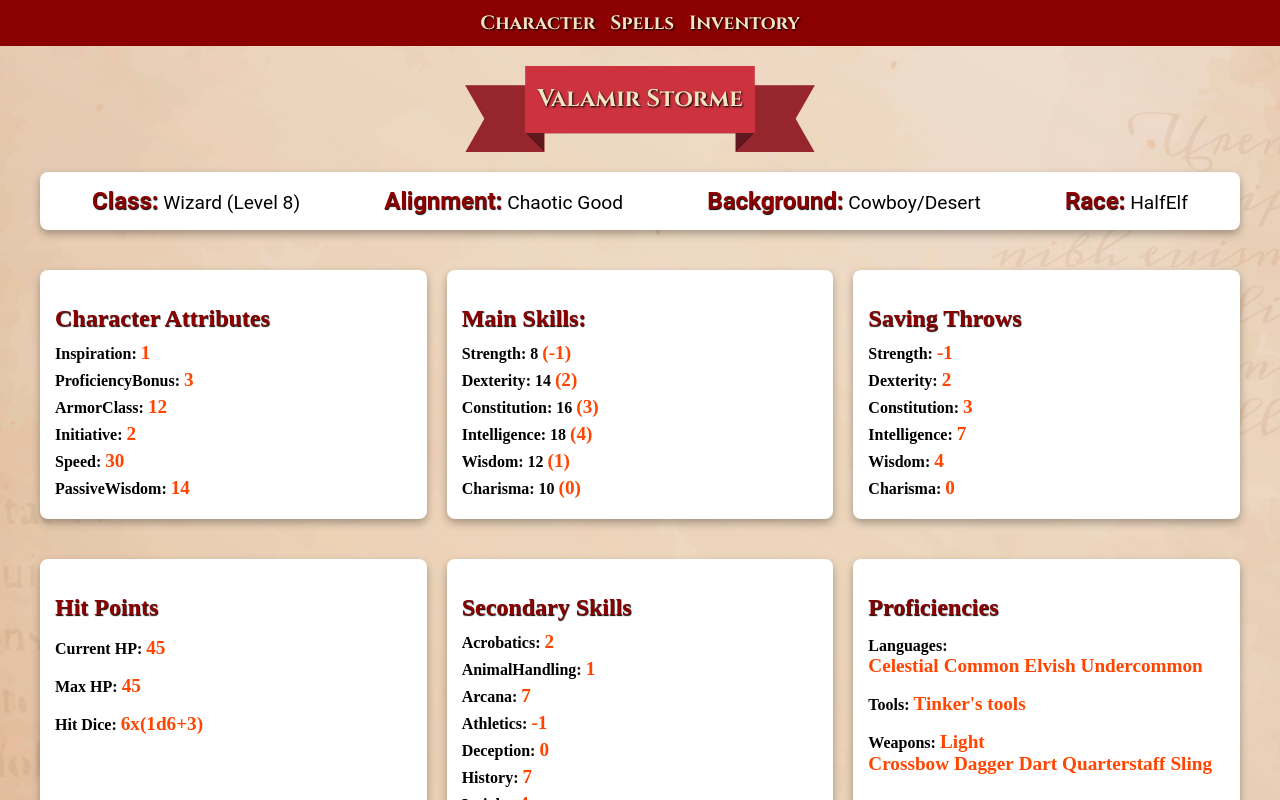
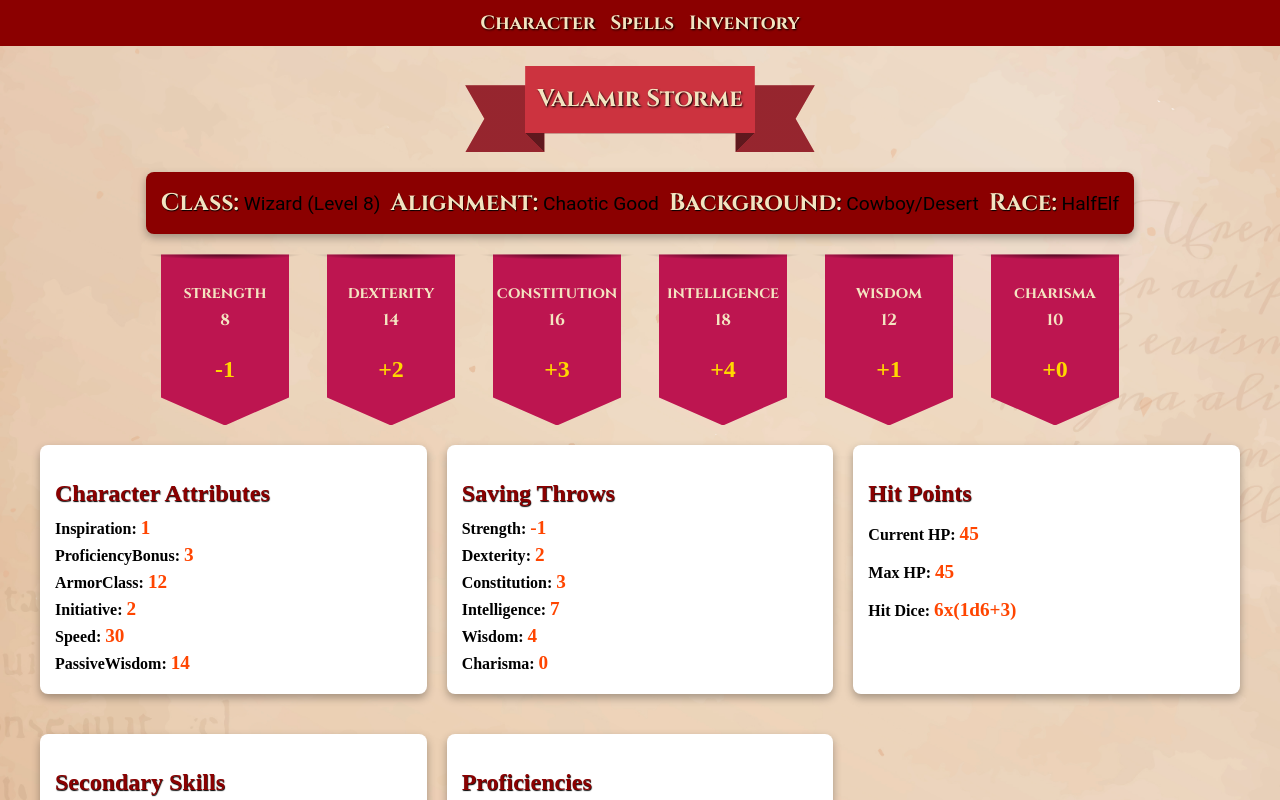
Before and after one commit to frodkata/character-sheet, a React (Create React App) app: page / in a window 1280 px wide. Shown: the top 800 px of the page. Built offline with nearby package versions, Linux system fonts and the light colour scheme.

Commit message:
Enhance CharacterPage layout by updating MainSkills component and adding RibbonSkill component; modify styles for improved visual appeal

```diff
--- a/src/components/characterSheet/CharacterTitle.tsx
+++ b/src/components/characterSheet/CharacterTitle.tsx
@@ -11,7 +11,7 @@ const styles: { [key: string]: React.CSSProperties } = {
 		marginBottom: "20px",
 		boxShadow: "0 4px 8px rgba(0, 0, 0, 0.3)",
 		borderRadius: "8px",
-		backgroundColor: "#fff",
+		backgroundColor: "#8b0000", // Dark red for a magical feel
 		display: "flex", // Use flexbox for horizontal alignment
 		justifyContent: "space-around", // Space out the items evenly
 		alignItems: "center", // Align items vertically in the center
@@ -24,7 +24,8 @@ const styles: { [key: string]: React.CSSProperties } = {
 		fontFamily: "'Roboto', sans-serif", // Clean and modern font for details
 	},
 	label: {
-		color: "#8b0000",
+		color: "#f4e4c1", // Parchment-like text color
+		fontFamily: "'Cinzel', serif", // Fantasy-style font
 		fontSize: "1.5rem",
 		fontWeight: "bold",
 		marginBottom: "10px",
--- a/src/components/characterSheet/MainSkills.tsx
+++ b/src/components/characterSheet/MainSkills.tsx
@@ -1,17 +1,14 @@
 import React from "react";
 import { MainSkills as MainSkillsModel } from "../../models/MainSheet";
+import RibbonSkill from "./RibbonSkill";
 
-interface MainStatsProps {
+interface MainSkillsProps {
 	mainSkills: MainSkillsModel;
 }
 
 const styles: { [key: string]: React.CSSProperties } = {
 	section: {
-		padding: "15px",
 		marginBottom: "20px",
-		boxShadow: "0 4px 8px rgba(0, 0, 0, 0.3)",
-		borderRadius: "8px",
-		backgroundColor: "#fff",
 	},
 	heading: {
 		color: "#8b0000",
@@ -19,36 +16,30 @@ const styles: { [key: string]: React.CSSProperties } = {
 		fontWeight: "bold",
 		marginBottom: "10px",
 		textShadow: "0.5px 0.5px 1px #000",
+		textAlign: "center",
 	},
-	list: {
-		listStyleType: "none",
-		padding: 0,
-		margin: 0,
-	},
-	listItem: {
-		marginBottom: "5px",
-	},
-	statValue: {
-		color: "#FF4500",
-		fontWeight: "bold",
-		fontSize: "1.2rem",
+	ribbonContainer: {
+		display: "flex", // Arrange RibbonSkill components in a row
+		justifyContent: "space-around", // Space them evenly
+		alignItems: "center", // Align them vertically
+		flexWrap: "wrap", // Allow wrapping on smaller screens
+		gap: "10px", // Add spacing between ribbons
 	},
 };
 
-const MainSkills: React.FC<MainStatsProps> = ({ mainSkills }) => {
+const MainSkills: React.FC<MainSkillsProps> = ({ mainSkills }) => {
 	return (
 		<section style={styles.section}>
-			<h2 style={styles.heading}>Main Skills:</h2>
-			<ul style={styles.list}>
-				{Object.entries(mainSkills).map(([stat, value]) => (
-					<li key={stat} style={styles.listItem}>
-						<strong>
-							{stat.charAt(0).toUpperCase() + stat.slice(1)}: {value[0]}
-						</strong>{" "}
-						<span style={styles.statValue}>({value[1]})</span>
-					</li>
+			<div style={styles.ribbonContainer}>
+				{Object.entries(mainSkills).map(([skill, [base, modifier]]) => (
+					<RibbonSkill
+						key={skill}
+						skill={skill}
+						base={base}
+						modifier={modifier}
+					/>
 				))}
-			</ul>
+			</div>
 		</section>
 	);
 };
--- /dev/null
+++ b/src/components/characterSheet/RibbonSkill.tsx
@@ -0,0 +1,60 @@
+import React from "react";
+
+const styles: React.CSSProperties = {
+	fontSize: "28px", // Font size
+	fontWeight: "bold", // Bold text
+	backgroundColor: "black", // Dark red for a magical feel
+	"--r": "1em", // Increase the cutout size for a taller ribbon
+	borderInline: "0.5em solid transparent", // Transparent border on both sides
+	padding: "1em 0.5em calc(var(--r) + 0.5em)", // Increase padding for a taller ribbon
+	clipPath: `
+        polygon(
+          0 0, 100% 0, 100% 100%, calc(100% - 0.5em) calc(100% - var(--r)),
+          50% 100%, 0.5em calc(100% - var(--r)), 0 100%
+        )
+      `, // Clip path for the ribbon shape
+	background: `
+        radial-gradient(50% 0.2em at top, #000a, #0000) border-box,
+        #bd1550 padding-box
+      `, // Background with gradient and color
+	width: 100, // Fit content width
+	display: "flex", // Use flexbox for layout
+	flexDirection: "column", // Arrange content in a column
+	justifyContent: "center", // Center content vertically
+	alignItems: "center", // Center content horizontally
+	gap: "5px", // Add spacing between items
+} as React.CSSProperties;
+
+const textStyles: React.CSSProperties = {
+	fontWeight: "bold",
+	fontSize: "1.0rem", // Smaller font size for details
+	color: "#f4e4c1", // Dark red for a magical feel
+	fontFamily: "'Cinzel', serif", // Fantasy-style font
+};
+
+const modifierStyles: React.CSSProperties = {
+	fontSize: "1.5rem", // Slightly larger font for the modifier
+	color: "#FFD700", // Gold color for the modifier
+	fontWeight: "bold",
+	marginTop: 20,
+};
+
+interface RibbonSkillProps {
+	skill: string;
+	base: number;
+	modifier: number;
+}
+
+const RibbonSkill: React.FC<RibbonSkillProps> = ({ skill, base, modifier }) => {
+	return (
+		<div style={styles}>
+			<span style={textStyles}>{skill}</span>
+			<span style={textStyles}>{base}</span>
+			<span style={modifierStyles}>
+				{modifier < 0 ? `${modifier}` : `+${modifier}`}
+			</span>
+		</div>
+	);
+};
+
+export default RibbonSkill;
--- a/src/pages/CharacterPage.tsx
+++ b/src/pages/CharacterPage.tsx
@@ -2,7 +2,7 @@ import React from "react";
 import { CharacterSheet } from "../data/CharacterSheet";
 import RibbonTitle from "../components/characterSheet/RibbonTitle";
 import CharacterAttributes from "../components/characterSheet/CharacterAttributes";
-import MainStats from "../components/characterSheet/MainSkills";
+import MainSkills from "../components/characterSheet/MainSkills";
 import SavingThrows from "../components/characterSheet/SavingThrows";
 import HitPoints from "../components/characterSheet/HitPoints";
 import SecondarySkills from "../components/characterSheet/SecondarySkills";
@@ -58,12 +58,12 @@ const CharacterPage: React.FC = () => {
 			<div style={styles.ribbonContainer}>
 				<RibbonTitle title={title.name} />
 			</div>
+			<div style={styles.fullWidth}>
+				<CharacterTitle title={title} />
+			</div>
+			<MainSkills mainSkills={mainSkills} />
 			<div style={styles.grid}>
-				<div style={styles.fullWidth}>
-					<CharacterTitle title={title} />
-				</div>
 				<CharacterAttributes attributes={characterAtributes} />
-				<MainStats mainSkills={mainSkills} />
 				<SavingThrows throws={savingThrows} />
 				<HitPoints hitPoints={hitPoints} />
 				<SecondarySkills skills={secondarySkills} />
```
